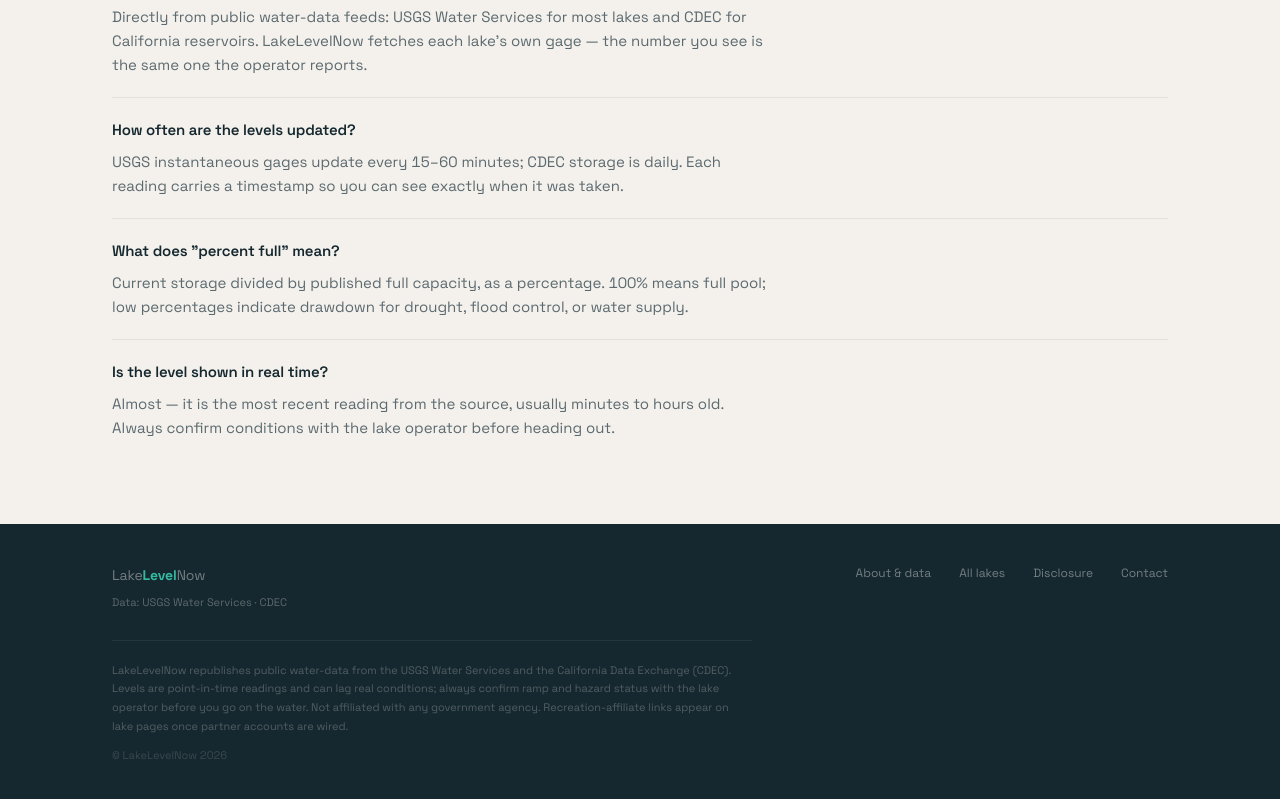
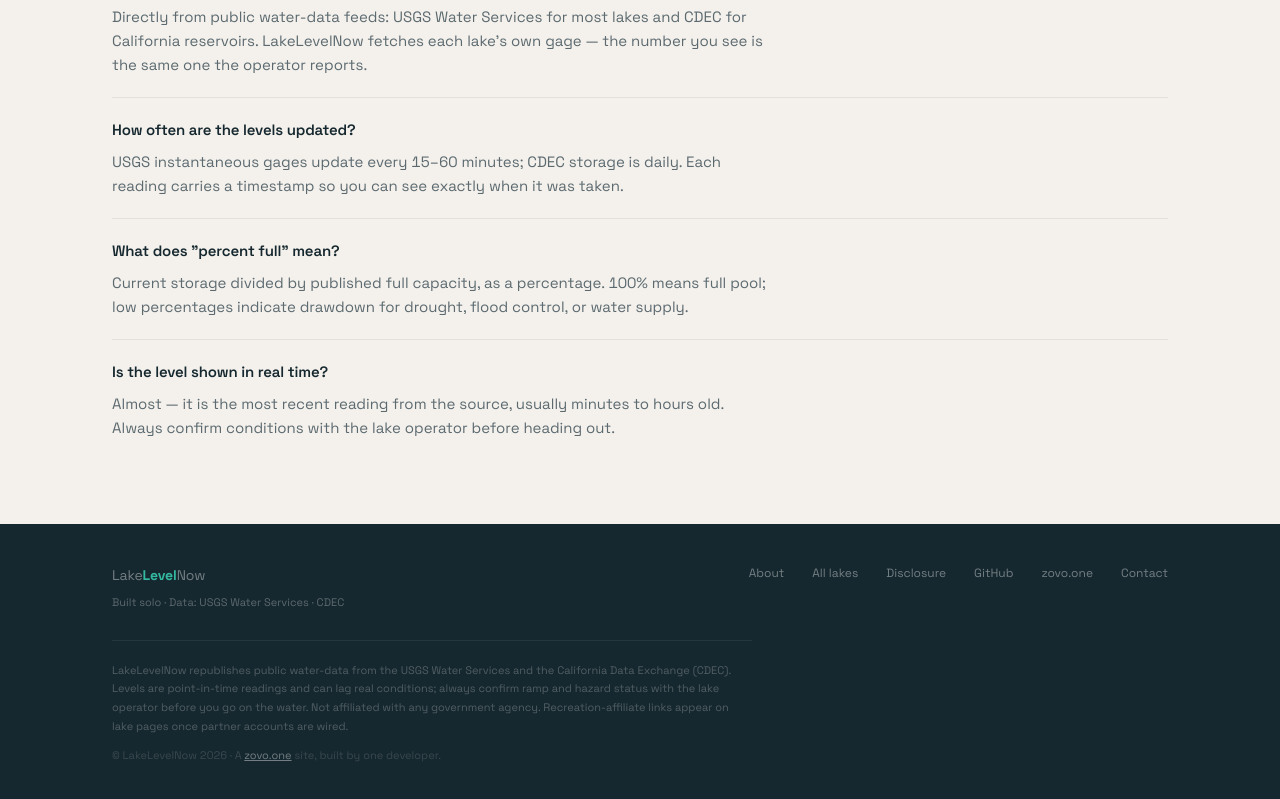
Before and after one commit to theluckystrike/lakelevelnow, an Astro site: page / in a window 1280 px wide. Shown: the part 2298-3097 px from the top of the page. Built offline with nearby package versions, Linux system fonts and the light colour scheme; Astro itself is replaced by a stand-in of ours.

Commit message:
footer: zovo.one + GitHub links (conversion path on every page)

```diff
--- a/src/components/Footer.astro
+++ b/src/components/Footer.astro
@@ -1,22 +1,26 @@
 ---
-// Global footer — dark slate, LakeLevelNow wordmark, data attribution, disclaimer.
+// Global footer — dark slate, LakeLevelNow wordmark, zovo.one + GitHub, disclaimer.
 import { SITE, AFFILIATE_REPLACE_ME } from '../consts';
 import { LAKES, freshLakes } from '../lib/lakes';
 const featured = freshLakes().slice(0, 6).map((x) => x.lake);
 const more = LAKES.slice(6, 14);
 const year = new Date().getFullYear();
+const ZOVO = 'https://zovo.one';
+const GH = 'https://github.com/theluckystrike';
 ---
 <footer class="site-footer">
   <div class="container">
     <div class="frow">
       <div>
         <div class="fbrand"><span class="w">Lake</span><span class="b">Level</span><span class="w">Now</span></div>
-        <div class="fdata">Data: USGS Water Services · CDEC</div>
+        <div class="fdata">Built solo · Data: USGS Water Services · CDEC</div>
       </div>
       <div class="flinks">
-        <a href="/about">About &amp; data</a>
+        <a href="/about">About</a>
         <a href="/lakes">All lakes</a>
         <a href="/disclosure">Disclosure</a>
+        <a href={GH} rel="nofollow noopener">GitHub</a>
+        <a href={ZOVO} rel="nofollow noopener">zovo.one</a>
         <a href={`mailto:${SITE.contactEmail}`}>Contact</a>
       </div>
     </div>
@@ -28,6 +32,6 @@ const year = new Date().getFullYear();
         ? ' Recreation-affiliate links appear on lake pages once partner accounts are wired.'
         : ' Some lake-page links are affiliate — see the disclosure page.'}
     </p>
-    <div class="copy">© {SITE.name} {year}</div>
+    <div class="copy">© {SITE.name} {year} · A <a href={ZOVO} rel="nofollow noopener" style="color:rgba(255,255,255,.4);text-decoration:underline;">zovo.one</a> site, built by one developer.</div>
   </div>
 </footer>
```
